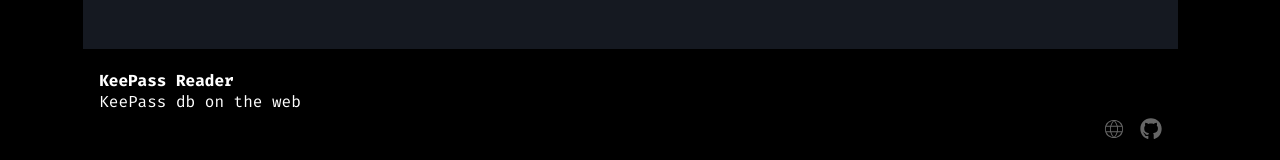
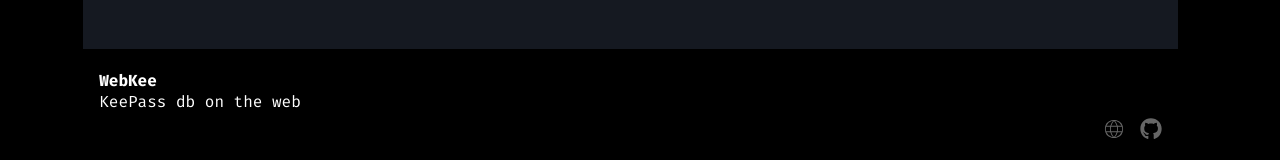
Before and after one commit to yudin101/yudin101.github.io, a React (Vite) app: page /projects in a window 1280 px wide. Shown: the part 621-781 px from the top of the page. Built offline with nearby package versions, Linux system fonts and the light colour scheme.

Commit message:
KeePass Reader > WebKee

```diff
--- a/src/components/Projects/projectsList.ts
+++ b/src/components/Projects/projectsList.ts
@@ -8,11 +8,11 @@ type projectsArray = {
 
 const projectsList: projectsArray = [
   {
-    name: "KeePass Reader",
+    name: "WebKee",
     desc: "KeePass db on the web",
-    img: "/projects/keepass-reader.webp",
-    web: "https://keepass-reader.vercel.app",
-    source: "https://github.com/yudin101/keepass-reader",
+    img: "/projects/webkee.webp",
+    web: "https://webkee.vercel.app",
+    source: "https://github.com/yudin101/webkee",
   },
   {
     name: "astropicdaily",
```
Also changed, not shown: public/projects/webkee.webp (renamed from public/projects/keepass-reader.webp).
